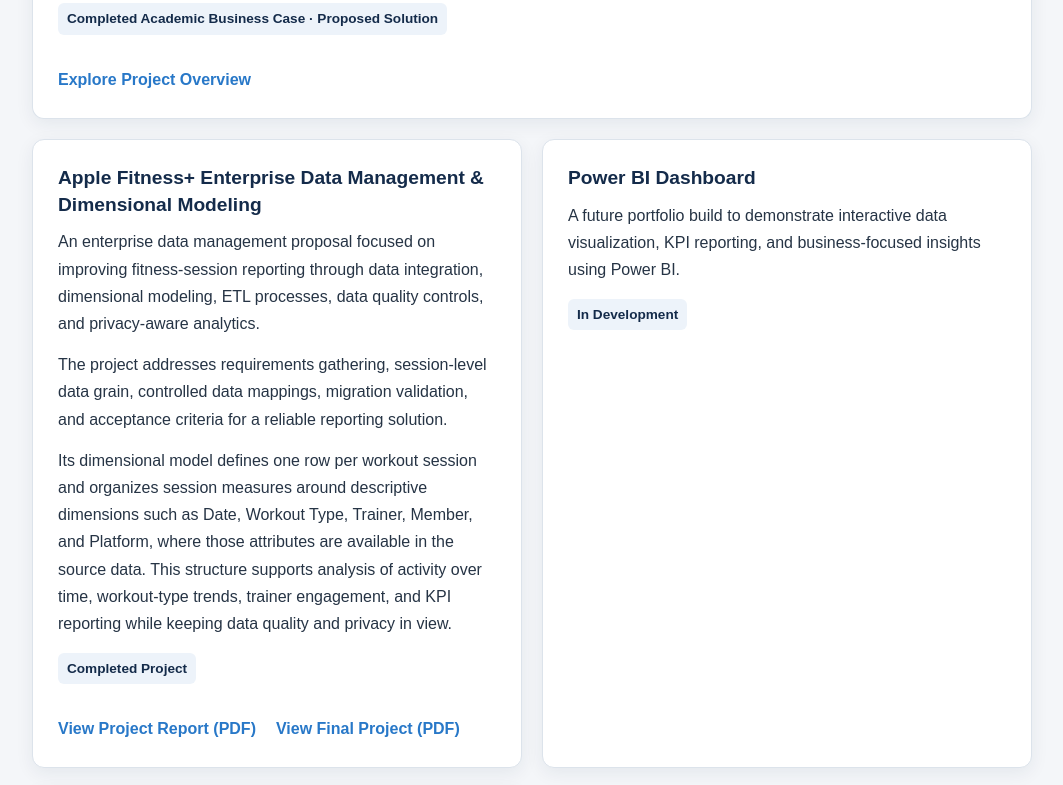
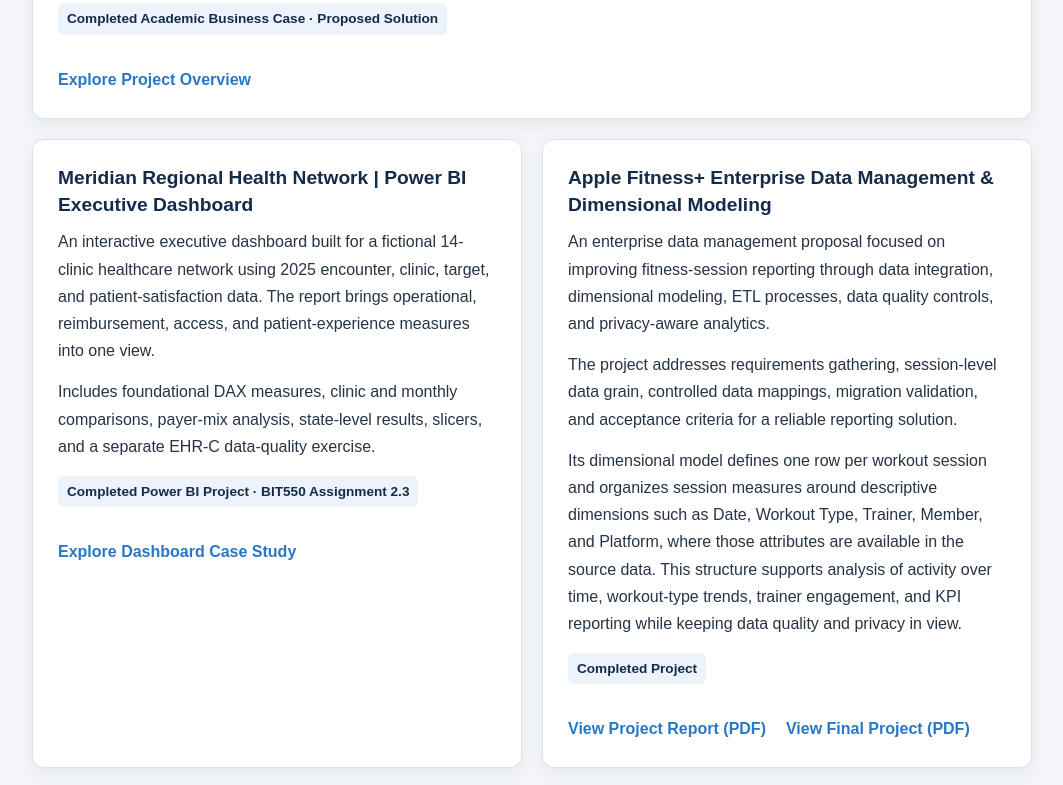
Before and after one commit to CalebTurnerBI/CalebTurnerBI.github.io, a plain HTML site: page index.html in a window 1280 px wide. Shown: the part 1779-2564 px from the top of the page, without its empty margins (108-1171 px from the left). Drawn offline with Linux system fonts and the light colour scheme.

Commit message:
Add Meridian Power BI dashboard project to portfolio

```diff
--- a/index.html
+++ b/index.html
@@ -423,6 +423,25 @@
           </article>
 
           <article class="card">
+            <h3>Meridian Regional Health Network | Power BI Executive Dashboard</h3>
+            <p>
+              An interactive executive dashboard built for a fictional 14-clinic
+              healthcare network using 2025 encounter, clinic, target, and
+              patient-satisfaction data. The report brings operational,
+              reimbursement, access, and patient-experience measures into one view.
+            </p>
+            <p>
+              Includes foundational DAX measures, clinic and monthly comparisons,
+              payer-mix analysis, state-level results, slicers, and a separate
+              EHR-C data-quality exercise.
+            </p>
+            <span class="status">Completed Power BI Project · BIT550 Assignment 2.3</span>
+            <div class="project-links">
+              <a href="meridian-power-bi-dashboard.html">Explore Dashboard Case Study</a>
+            </div>
+          </article>
+
+          <article class="card">
             <h3>Apple Fitness+ Enterprise Data Management &amp; Dimensional Modeling</h3>
             <p>
               An enterprise data management proposal focused on improving
```
